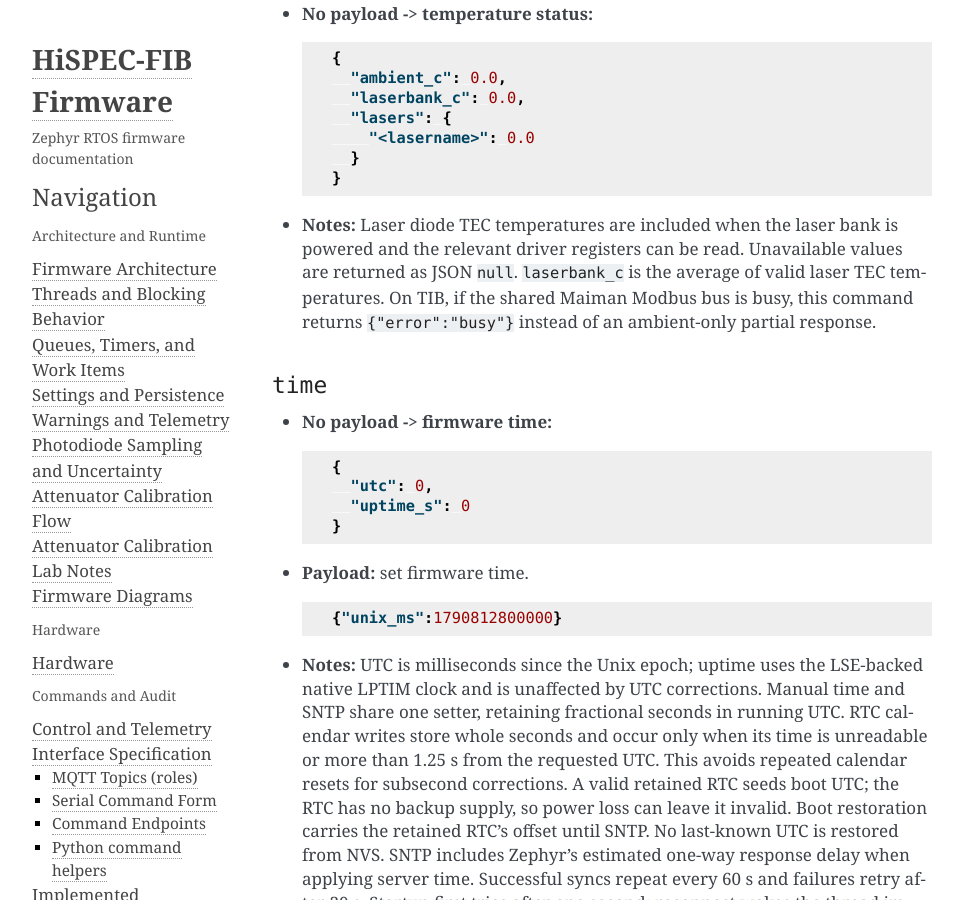
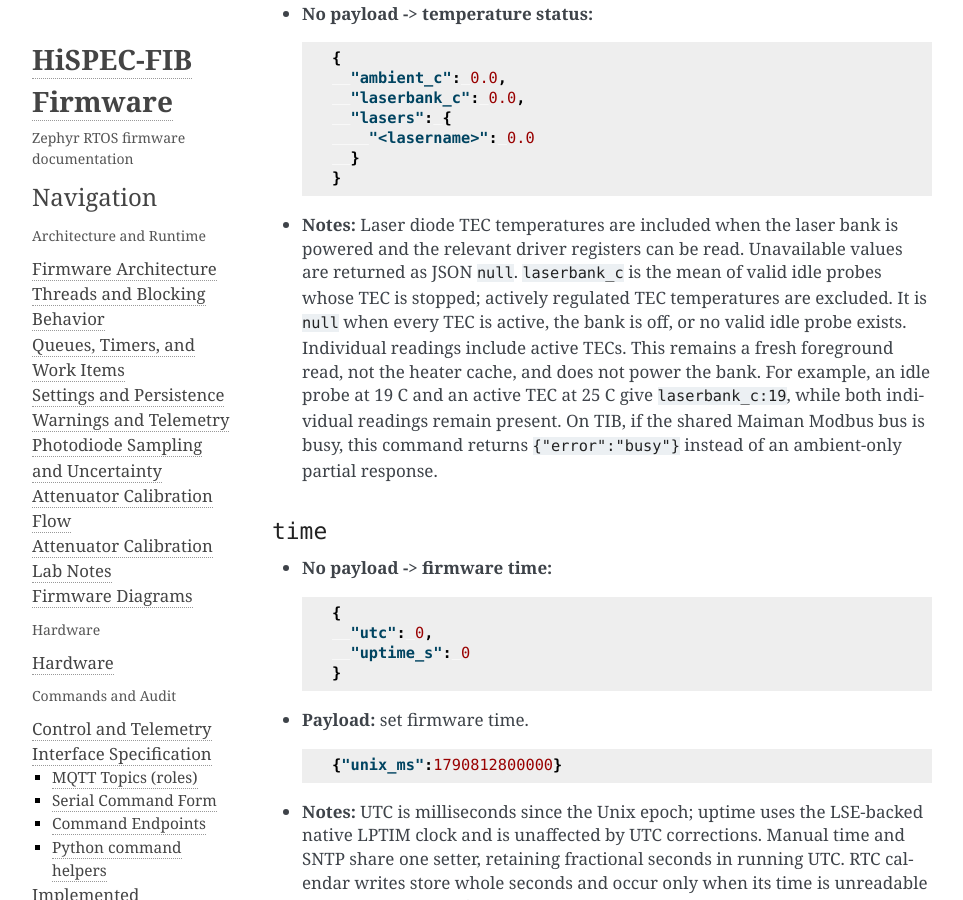
Before and after one commit to COO-Utilities/hispec-tib, a Sphinx documentation site: the page built from doc/commands.md, in a window 1280 px wide and 900 px high, scrolled down 7775 px. Shown: the whole window, without its empty margins (148-1111 px from the left). Built offline with Sphinx 7.4.7, drawn with Linux system fonts in a browser that asks for light colours.

Commit message:
Exclude operating TECs from enclosure temperature

````diff
--- a/doc/commands.md
+++ b/doc/commands.md
@@ -331,8 +331,13 @@ while serial guard is active and attenuator DAC-range clamping.
   ```
 
 - **Notes:** Laser diode TEC temperatures are included when the laser bank is powered and the relevant driver registers
-  can be read. Unavailable values are returned as JSON `null`. `laserbank_c` is the average of valid laser TEC
-  temperatures. On TIB, if the shared Maiman Modbus bus is busy, this command
+  can be read. Unavailable values are returned as JSON `null`. `laserbank_c` is
+  the mean of valid idle probes whose TEC is stopped; actively regulated TEC
+  temperatures are excluded. It is `null` when every TEC is active, the bank is
+  off, or no valid idle probe exists. Individual readings include active TECs.
+  This remains a fresh foreground read, not the heater cache, and does not power
+  the bank. For example, an idle probe at 19 C and an active TEC at 25 C give
+  `laserbank_c:19`, while both individual readings remain present. On TIB, if the shared Maiman Modbus bus is busy, this command
   returns `{"error":"busy"}` instead of an ambient-only partial response.
 
 (time)=
````
Also changed, not shown: doc/api/temperature.md (+6 -0 lines), doc/temp_test_change_proposals.md (+1 -1 lines), 2 other files.
